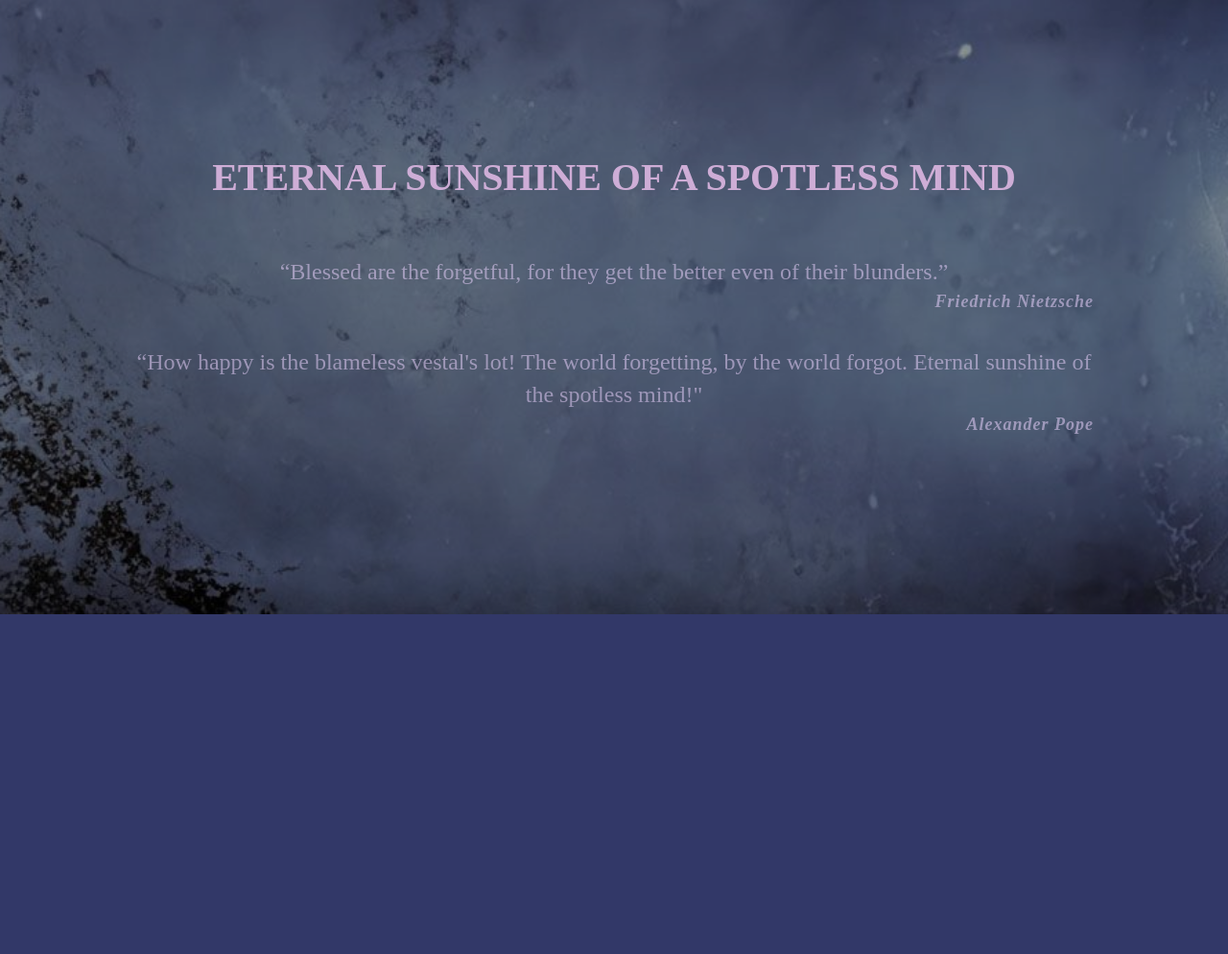
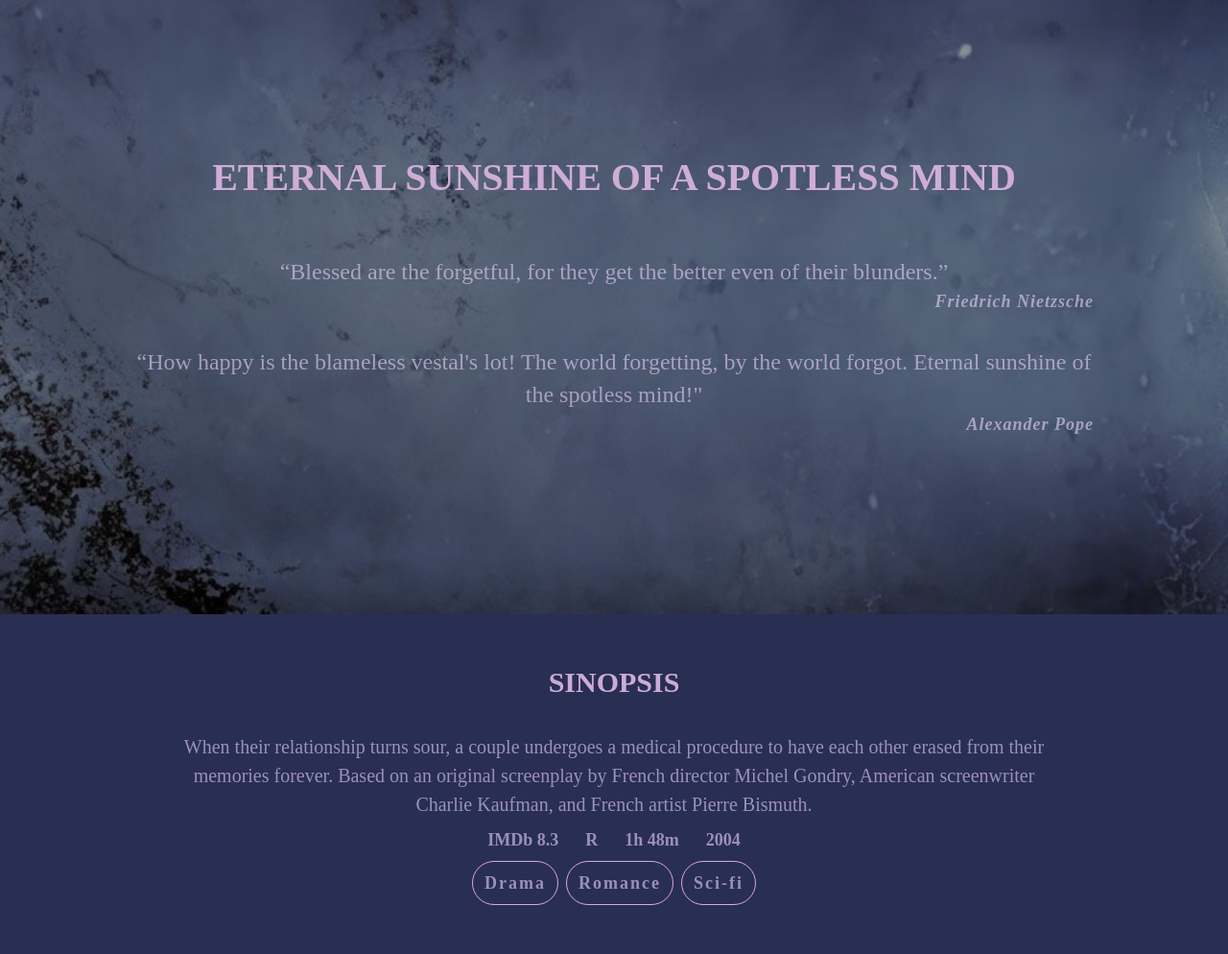
Before and after one commit to Julia-slvbrg/eternal-sunshine-of-a-spotless-mind-landing-page, a website: page index.html in a window 1280 px wide. Shown: the whole page at 96% size. Before the commit the page ends 800 px from the top, so only its background shows below. Drawn offline with nearby package versions, Linux system fonts and the light colour scheme; files that its build step writes are made by us from their sources; files whose address does not match are found by name.

Commit message:
chore: info section implemented

```diff
--- a/index.html
+++ b/index.html
@@ -14,18 +14,38 @@
         <div class="hero__overlay"></div>
 
         <div class="hero__content">
-            <h1 class="hero__content__title title">ETERNAL SUNSHINE OF A SPOTLESS MIND</h1>
+            <h1 class="hero__content__title title--bg">ETERNAL SUNSHINE OF A SPOTLESS MIND</h1>
             <div class="hero__content__quotes">
-                <p class="text">“Blessed are the forgetful, for they get the better even of their blunders.”</p>
+                <p class="text--bg">“Blessed are the forgetful, for they get the better even of their blunders.”</p>
                 <p class="text--sm">Friedrich Nietzsche</p>
             </div>
             <div class="hero__content__quotes">
-                <p class="text">“How happy is the blameless vestal's lot! The world forgetting, by the world forgot. Eternal sunshine of the spotless mind!"</p>
+                <p class="text--bg">“How happy is the blameless vestal's lot! The world forgetting, by the world forgot. Eternal sunshine of the spotless mind!"</p>
                 <p class="text--sm">Alexander Pope</p>
             </div>
         </div>
     </section>
 
+    <section class="info">
+        <h2 class="title">SINOPSIS</h2>
+        <p class="text">
+            When their relationship turns sour, a couple undergoes a medical procedure to have each other erased from their memories forever. Based on an original screenplay by French director Michel Gondry, American screenwriter Charlie Kaufman, and French artist Pierre Bismuth.
+        </p>
+        <div class="info__details">
+            <ul class="info__details__list">
+                <li class="info__details__list__item text--sm">IMDb 8.3</li>
+                <li class="info__details__list__item text--sm">R</li>
+                <li class="info__details__list__item text--sm">1h 48m</li>
+                <li class="info__details__list__item text--sm">2004</li>
+            </ul>
+        </div>
+        <div class="info__genres">
+            <ul class="info__genres__list">
+                <li class="info__genres__list__item text--sm">Drama</li>
+                <li class="info__genres__list__item text--sm">Romance</li>
+                <li class="info__genres__list__item text--sm">Sci-fi</li>
+            </ul>
+        </div>
     </section>
 </body>
 </html>
--- a/src/styles/_hero.scss
+++ b/src/styles/_hero.scss
@@ -4,7 +4,7 @@
     background-repeat: no-repeat;
     background-position: center;
     min-height: 80vh;
-    padding: 4.8vw;
+    padding: 4.0vw;
     position: relative;
 
     &__overlay{
@@ -42,51 +42,4 @@
             }
         }
     }
-
 }
-
-
-/* .hero{
-    background-image: linear-gradient(to bottom, rgba(0, 0, 0, 0.5) 99.8%, transparent .2%), url(../images/hero/hero_desktop1.png);
-    background-size: cover;
-    background-repeat: no-repeat;
-    background-position: center;
-    min-height: 72vh;
-    padding: 4.8vw;
-    position: relative;
-
-    &__overlay{
-        position: absolute;
-        top: 0;
-        left: 0;
-        height: 100%;
-        width: 100%;
-       background-color: transparent;
-    }
-
-    &__content{
-        position: absolute;
-        z-index: 1;
-        top: 50%;
-        left: 50%;
-        transform: translate(-50%, -50%);
-        height: 48vh;
-        width: 980px;
-        text-align: center;
-        margin-top: 40px;
-
-        &__title{
-            margin-bottom: 55px;
-        }
-
-        &__quotes{
-            margin-bottom: 32px;
-
-            .text--sm{
-                text-align: right;
-                font-style: italic;
-            }
-        }
-    }
-
-} */
--- /dev/null
+++ b/src/styles/_info.scss
@@ -0,0 +1,27 @@
+@use 'variables';
+
+.info{
+    padding: 4.0vw;
+    max-width: 1000px;
+    width: 100%;
+    margin: 0 auto;
+    text-align: center;
+
+    &__details__list, &__genres__list{
+        &__item{
+            list-style-type: none;
+            display: inline-block;
+            padding: 8px 12px;
+            font-weight: 600;
+        }
+    }
+
+    &__genres__list{
+        &__item{
+            border: .5px solid variables.$secondaryTextColor;
+            border-radius: 75px;
+            letter-spacing: 2px;
+            margin: 0 2px;
+        }
+    }
+}
--- a/src/styles/_variables.scss
+++ b/src/styles/_variables.scss
@@ -1,4 +1,4 @@
-$bgColor: #323868;
+$bgColor: #292e53;
 $primaryTextColor: #d3b1dbf5;
 $secondaryTextColor: #dea4ec;
-$textColor: #e4cef88c
+$ternaryTextColor: #e4cef89d
--- a/src/styles/main.scss
+++ b/src/styles/main.scss
@@ -1,5 +1,6 @@
 @use 'variables';
 @use 'hero';
+@use 'info';
 
 *{
     padding: 0;
@@ -19,14 +20,14 @@
     font-weight: 500;
 }
 
-@mixin text($fontSize: 16px, $color: variables.$textColor, $fontFamily: Barlow){
+@mixin text($fontSize: 16px, $color: variables.$ternaryTextColor, $fontFamily: Barlow){
     font-size: $fontSize;
     line-height: $fontSize + 10px;
     color: $color;
     font-family: $fontFamily;
 }
 
-@mixin title($fontSize: 40px, $color: variables.$primaryTextColor, $fontFamily: Fire Sans){
+@mixin title($fontSize: 30px, $color: variables.$primaryTextColor, $fontFamily: Fire Sans){
     @include text($fontSize, $color, $fontFamily);
 }
 
@@ -34,14 +35,23 @@
     background-color: variables.$bgColor;
 }
 
+.title--bg{
+    @include title(40px)
+}
+
 .title{
-    @include title()
+    @include title;
+    margin-bottom: 32px;
+}
+
+.text--bg{
+    @include text(24px)
+}
+
+.text{
+    @include text(20px)
 }
 
 .text--sm{
     @include text(18px)
 }
-
-.text{
-    @include text(24px)
-}
```
